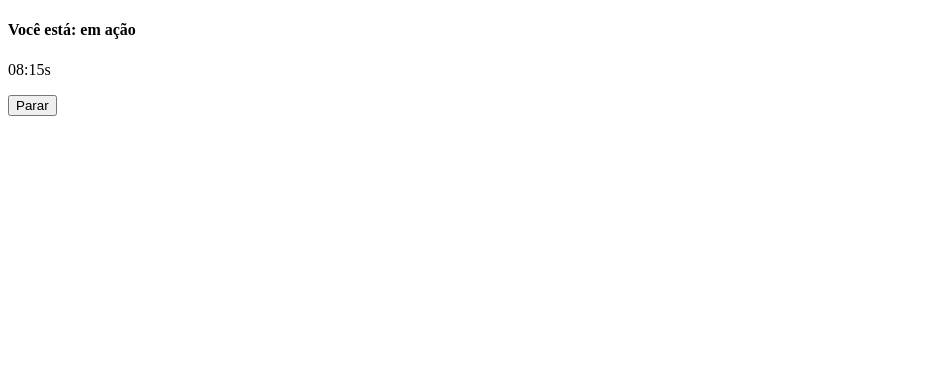
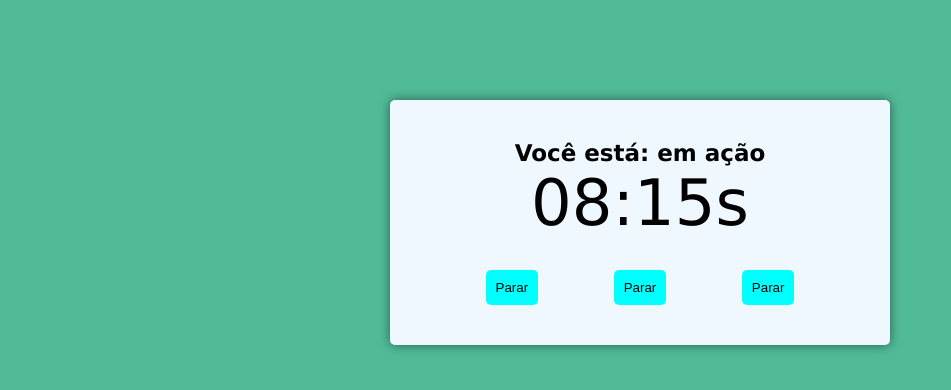
Before and after one commit to lauriciodev/pomodoro-project, a React (Vite) app: page / in a window 1280 px wide. Shown: the top 390 px of the page, without its empty margins (0-951 px from the left). Built offline with nearby package versions, Linux system fonts and the light colour scheme; the HTML template or start-up script is replaced by a standard one.

Commit message:
finish buttons + containers

```diff
--- a/index.html
+++ b/index.html
@@ -6,7 +6,7 @@
     <meta name="viewport" content="width=device-width, initial-scale=1.0" />
     <title>Pomodoro Project</title>
   </head>
-  <body>
+  <body >
     <div id="root"></div>
     <script type="module" src="/src/main.tsx"></script>
   </body>
--- a/src/App.css
+++ b/src/App.css
@@ -0,0 +1,72 @@
+*{
+  padding: 0;
+  margin: 0;
+  box-sizing: border-box;
+}
+
+
+.hidden{
+display: none;
+}
+
+.working{
+  background-color: rgb(124, 22, 22);
+}
+
+.container h4{
+  font-size: 23px;
+  text-align: center;
+}
+
+.container .timer{
+  font-size: 4rem;
+  text-align: center;
+}
+
+.container{
+  background-color: aliceblue;
+  padding: 40px 20px;
+  width: 100%;
+  max-width: 500px;
+  margin: 100px auto;
+  border-radius: 5px;
+  box-shadow: 0px 0px 11px rgba(0, 0, 0, 0.5);
+}
+
+
+.container .controls{
+  display: flex;
+  align-items: center;
+  margin-top: 30px;
+  justify-content: space-evenly;
+}
+
+.working .container .controls .button{
+  background-color: rgb(124, 22, 22);
+  color: white;
+}
+
+
+.container .controls .button{
+  background-color: aqua;
+  border: none;
+  padding: 10px;
+  border-radius: 5px;
+  transition: background 300ms;
+}
+
+.container .controls .button:hover{
+  background-color: rgb(5, 136, 136);
+
+}
+
+body{
+  background-color: rgb(81, 187, 152);
+  font-family: 'Lucida Sans', 'Lucida Sans Regular', 'Lucida Grande', 'Lucida Sans Unicode', Geneva, Verdana, sans-serif;
+}
+
+@media screen and (max-width:500px) {
+  body{
+   padding: 0 10px;
+  }
+}
--- a/src/App.tsx
+++ b/src/App.tsx
@@ -1,9 +1,12 @@
-import Pomo from './components/Pomodoro'
+import Pomo from './components/Pomodoro';
+
 function App() {
 
   return (
-  <div>
-    <Pomo defaultPomodoroType={500}/>
+   <div className='container'>
+    <Pomo pomodoroTime={500}
+    shortTime={500}
+    longTime={500}/>
   </div>
   )
 }
--- a/src/components/Pomodoro.tsx
+++ b/src/components/Pomodoro.tsx
@@ -2,13 +2,17 @@ import { useState } from 'react'
 import { useInterval } from '../hooks/useIterval';
 import Button from './button';
 import Timer from './timer';
+import "../App.css"
 
 interface typeProps{
-  defaultPomodoroType:number
+  pomodoroTime:number;
+  shortTime:number;
+  longTime:number;
+
 }
 
 function Pomo(props:typeProps) {
-const [mainTime, setMainTime] = useState(props.defaultPomodoroType);
+const [mainTime, setMainTime] = useState(props.pomodoroTime);
 
 useInterval(() =>{
 setMainTime(mainTime -1)
@@ -18,9 +22,19 @@ return (
   <div className='pomodoro'>
     <h4>Você está: em ação</h4>
     <Timer mainTime={mainTime}/>
+
+    <div className="controls">
+    <Button className='button' clickFunction={() =>{
+    console.log("lauricio");
+   }} text='Parar'/>
    <Button className='button' clickFunction={() =>{
     console.log("lauricio");
    }} text='Parar'/>
+   <Button className='button' clickFunction={() =>{
+    console.log("lauricio");
+   }} text='Parar'/>
+    </div>
+
 </div>
   )
 }
```
